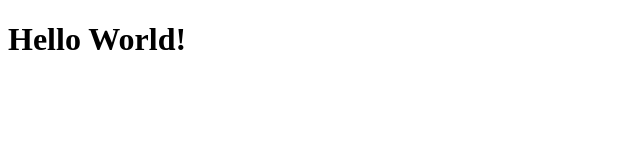
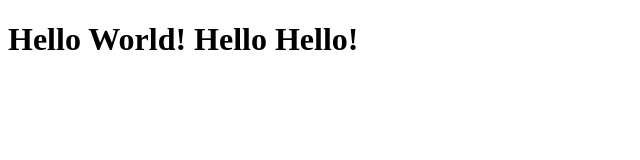
Before and after one commit to richardogbor/ss-simon-jude-primary-school, a plain HTML site: page index.html in a window 1280 px wide. Shown: the whole page, without its empty margins (0-640 px from the left). Drawn offline with Linux system fonts and the light colour scheme.

Commit message:
Added second text

```diff
--- a/index.html
+++ b/index.html
@@ -4,6 +4,6 @@
         <title>ss Simon & Jude Primary School </title>
     </head>
     <body>
-        <h1>Hello World!</h1>
+        <h1>Hello World! Hello Hello!</h1>
     </body>
 </html>
```
